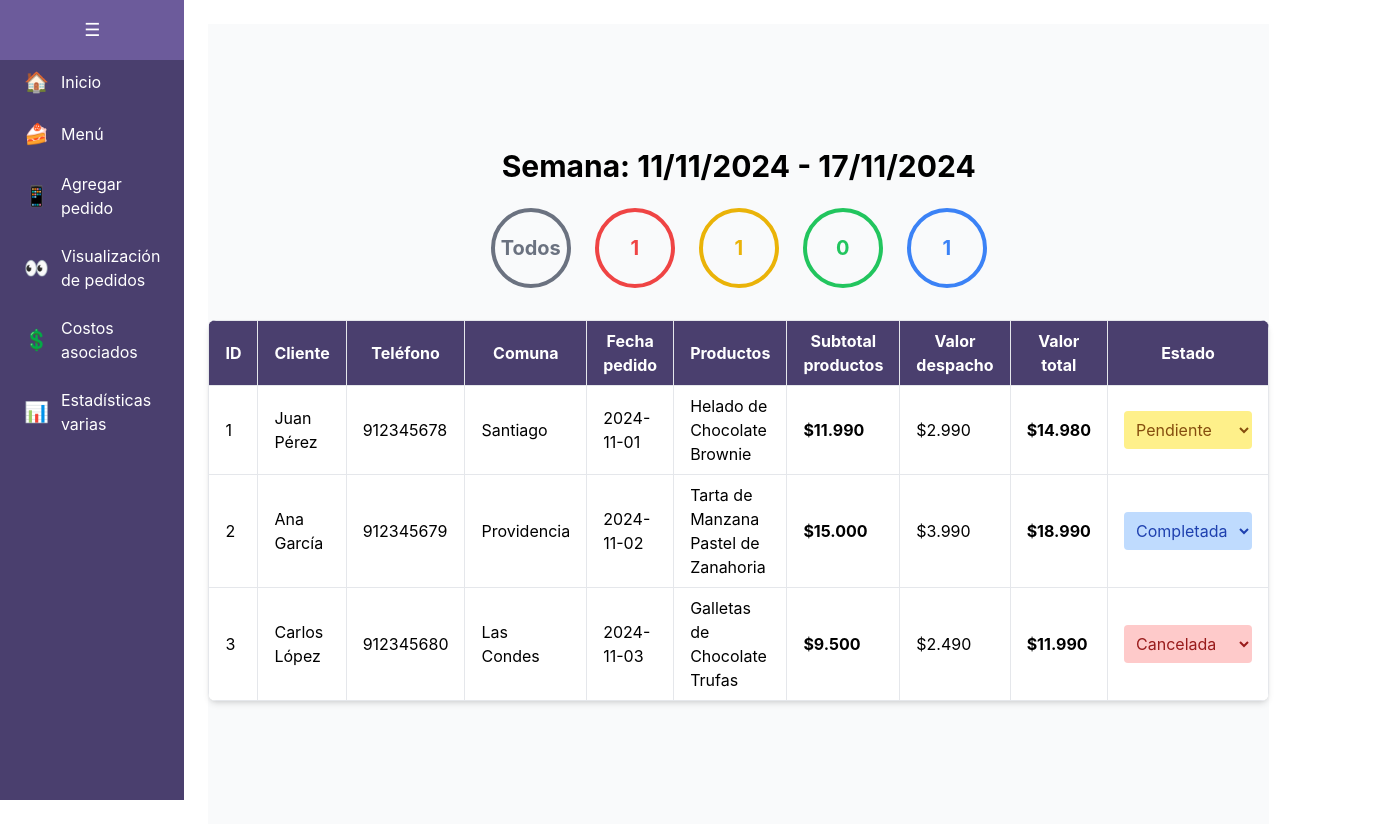
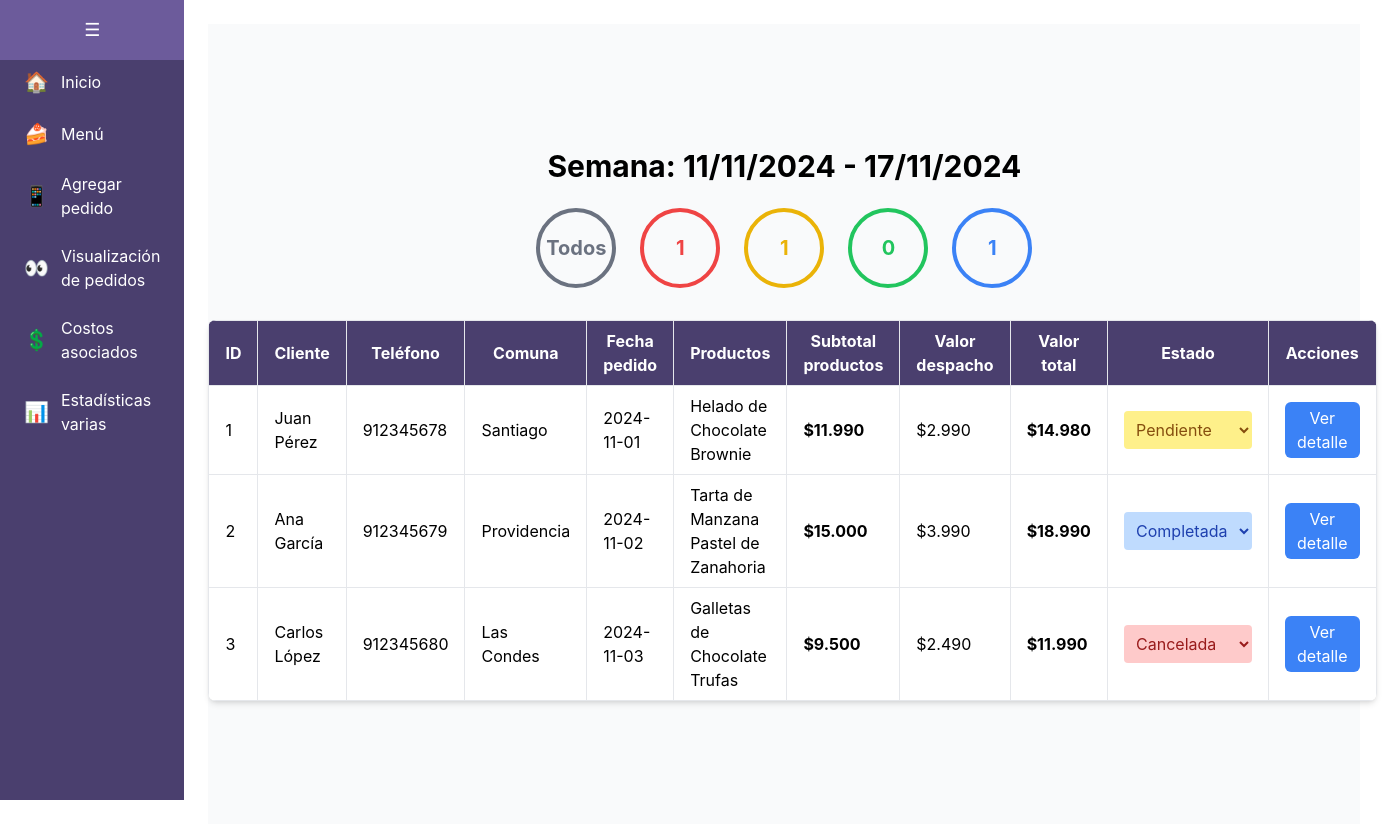
Before and after one commit to diegovaldes23/Pingeso, a React (Create React App) app in the folder Proyecto/frontend/: page / in a window 1280 px wide. Shown: the top 838 px of the page, 1384 px wide, since content can reach past the window. Built offline with nearby package versions, Linux system fonts and the light colour scheme.

Commit message:
fix: filtración

```diff
--- a/Proyecto/frontend/src/pages/HomePage.js
+++ b/Proyecto/frontend/src/pages/HomePage.js
@@ -11,12 +11,16 @@ const HomePage = () => {
         phone: '912345678',
         commune: 'Santiago',
         date: '2024-11-01',
-      category: 'Helados',
+        customerType: 'Antiguo', // Tipo de cliente
+        purchaseSource: 'Facebook ads', // Cómo fue la compra
         products: [
-        { name: 'Helado de Chocolate', price: 6000 },
-        { name: 'Brownie', price: 5990 },
+          { name: 'Helado de Chocolate', price: 6000, quantity: 2 }, // Agregado cantidad
+          { name: 'Brownie', price: 5990, quantity: 1 },
         ],
         deliveryCost: 2990,
+        subtotal: 17980, // Subtotal calculado
+        total: 20970, // Total calculado (subtotal + deliveryCost)
+        initialPayment: 5000, // Abono inicial
         status: 'Pendiente',
       },
       {
@@ -25,12 +29,16 @@ const HomePage = () => {
         phone: '912345679',
         commune: 'Providencia',
         date: '2024-11-02',
-      category: 'Pasteles',
+        customerType: 'Nuevo', // Tipo de cliente
+        purchaseSource: 'Orgánico', // Cómo fue la compra
         products: [
-        { name: 'Tarta de Manzana', price: 7000 },
-        { name: 'Pastel de Zanahoria', price: 8000 },
+          { name: 'Tarta de Manzana', price: 7000, quantity: 1 },
+          { name: 'Pastel de Zanahoria', price: 8000, quantity: 1 },
         ],
         deliveryCost: 3990,
+        subtotal: 15000, // Subtotal calculado
+        total: 18990, // Total calculado (subtotal + deliveryCost)
+        initialPayment: 10000, // Abono inicial
         status: 'Completada',
       },
       {
@@ -39,12 +47,16 @@ const HomePage = () => {
         phone: '912345680',
         commune: 'Las Condes',
         date: '2024-11-03',
-      category: 'Dulces',
+        customerType: 'Antiguo', // Tipo de cliente
+        purchaseSource: 'Facebook ads', // Cómo fue la compra
         products: [
-        { name: 'Galletas de Chocolate', price: 4500 },
-        { name: 'Trufas', price: 5000 },
+          { name: 'Galletas de Chocolate', price: 4500, quantity: 3 },
+          { name: 'Trufas', price: 5000, quantity: 2 },
         ],
         deliveryCost: 2490,
+        subtotal: 23490, // Subtotal calculado
+        total: 25980, // Total calculado (subtotal + deliveryCost)
+        initialPayment: 15000, // Abono inicial
         status: 'Cancelada',
       },
   ]);
@@ -55,6 +67,10 @@ const HomePage = () => {
     'En proceso': 0,
     Completada: 0,
   });
+
+  const filteredOrders = filterStatus
+  ? orders.filter((order) => order.status === filterStatus)
+  : orders; // Si no hay filtro, muestra todos los pedidos
 
   // Obtener inicio y fin de la semana actual
   const today = new Date();
@@ -136,7 +152,7 @@ const HomePage = () => {
       {/* Tabla de órdenes filtrada */}
       <div className="w-full max-w-6xl">
         <OrdersPage
-          orders={orders}
+          orders={filteredOrders}
           filterStatus={filterStatus}
           handleStatusChange={handleStatusChange} // Pasar función para manejar el cambio de estado
         />
--- /dev/null
+++ b/Proyecto/frontend/src/pages/OrderDetailsModal.js
@@ -0,0 +1,78 @@
+import React from 'react';
+
+const OrderDetailsModal = ({ isOpen, onClose, order }) => {
+  if (!isOpen || !order) return null;
+
+  return (
+    <div className="fixed inset-0 bg-black bg-opacity-50 flex justify-center items-center">
+      <div className="bg-white w-full max-w-2xl rounded-lg shadow-lg p-6 relative">
+        <button
+          onClick={onClose}
+          className="absolute top-2 right-2 text-gray-600 hover:text-gray-800"
+        >
+          ×
+        </button>
+        <h2 className="text-2xl font-bold mb-4">Detalles del Pedido</h2>
+        <div className="grid grid-cols-2 gap-4">
+          <div>
+            <strong>Nombre del cliente:</strong>
+            <p>{order.customerName}</p>
+          </div>
+          <div>
+            <strong>Teléfono:</strong>
+            <p>{order.phone}</p>
+          </div>
+          <div>
+            <strong>Comuna:</strong>
+            <p>{order.commune}</p>
+          </div>
+          <div>
+            <strong>Fecha de pedido:</strong>
+            <p>{order.date}</p>
+          </div>
+          <div>
+            <strong>Tipo de cliente:</strong>
+            <p>{order.customerType}</p>
+          </div>
+          <div>
+            <strong>Cómo fue la compra:</strong>
+            <p>{order.purchaseSource}</p>
+          </div>
+          <div>
+            <strong>Productos:</strong>
+            <ul>
+              {order.products.map((product, index) => (
+                <li key={index}>
+                  {product.name} - Cantidad: {product.quantity} - Precio: $
+                  {product.price.toLocaleString()}
+                </li>
+              ))}
+            </ul>
+          </div>
+          <div>
+            <strong>Subtotal:</strong>
+            <p>${order.subtotal.toLocaleString()}</p>
+          </div>
+          <div>
+            <strong>Costo de envío:</strong>
+            <p>${order.deliveryCost.toLocaleString()}</p>
+          </div>
+          <div>
+            <strong>Total:</strong>
+            <p>${order.total.toLocaleString()}</p>
+          </div>
+          <div>
+            <strong>Abono inicial:</strong>
+            <p>${order.initialPayment.toLocaleString()}</p>
+          </div>
+          <div>
+            <strong>Estado:</strong>
+            <p>{order.status}</p>
+          </div>
+        </div>
+      </div>
+    </div>
+  );
+};
+
+export default OrderDetailsModal;
--- a/Proyecto/frontend/src/pages/OrdersList.js
+++ b/Proyecto/frontend/src/pages/OrdersList.js
@@ -1,6 +1,6 @@
 import React from 'react';
 
-const OrdersList = ({ orders = [], handleStatusChange, getStatusClass }) => {
+const OrdersList = ({ orders = [], handleStatusChange, getStatusClass, handleViewDetails }) => {
   return (
     <table className="min-w-full bg-white shadow-md rounded-lg overflow-hidden">
       <thead className="bg-purple-800">
@@ -15,6 +15,7 @@ const OrdersList = ({ orders = [], handleStatusChange, getStatusClass }) => {
           <th className="py-2 px-4 border text-white">Valor despacho</th>
           <th className="py-2 px-4 border text-white">Valor total</th>
           <th className="py-2 px-4 border text-white">Estado</th>
+          <th className="py-2 px-4 border text-white">Acciones</th> {/* Nueva columna */}
         </tr>
       </thead>
       <tbody>
@@ -59,12 +60,20 @@ const OrdersList = ({ orders = [], handleStatusChange, getStatusClass }) => {
                     <option value="Cancelada">Cancelada</option>
                   </select>
                 </td>
+                <td className="py-2 px-4 border text-center"> {/* Nueva celda */}
+                  <button
+                    onClick={() => handleViewDetails(order.id)}
+                    className="px-3 py-1 bg-blue-500 text-white rounded-md hover:bg-blue-600"
+                  >
+                    Ver detalle
+                  </button>
+                </td>
               </tr>
             );
           })
         ) : (
           <tr>
-            <td colSpan="10" className="text-center py-4">
+            <td colSpan="11" className="text-center py-4">
               No se encontraron órdenes.
             </td>
           </tr>
--- a/Proyecto/frontend/src/pages/OrdersPage.js
+++ b/Proyecto/frontend/src/pages/OrdersPage.js
@@ -1,11 +1,26 @@
-import React from 'react';
+import React, { useState } from 'react';
 import OrdersList from './OrdersList';
+import OrderDetailsModal from './OrderDetailsModal';
 
 const OrdersPage = ({ orders, filterStatus, handleStatusChange }) => {
   // Filtrar las órdenes por el estado seleccionado
   const filteredOrders = filterStatus
     ? orders.filter((order) => order.status === filterStatus)
     : orders;
+
+  const [selectedOrder, setSelectedOrder] = useState(null);
+  const [isModalOpen, setIsModalOpen] = useState(false);
+
+  const handleViewDetails = (orderId) => {
+    const order = orders.find((o) => o.id === orderId);
+    setSelectedOrder(order);
+    setIsModalOpen(true);
+  };
+
+  const handleCloseModal = () => {
+    setIsModalOpen(false);
+    setSelectedOrder(null);
+  };
 
   // Definir la función para asignar clases CSS según el estado
   const getStatusClass = (status) => {
@@ -26,9 +41,15 @@ const OrdersPage = ({ orders, filterStatus, handleStatusChange }) => {
   return (
     <div>
       <OrdersList
-        orders={filteredOrders}
+        orders={orders}
         handleStatusChange={handleStatusChange}
-        getStatusClass={getStatusClass} // Pasar la función como prop
+        getStatusClass={getStatusClass}
+        handleViewDetails={handleViewDetails}
+      />
+      <OrderDetailsModal
+        isOpen={isModalOpen}
+        onClose={handleCloseModal}
+        order={selectedOrder}
       />
     </div>
   );
```
Lines whose indentation alone changed are shown as unchanged.
